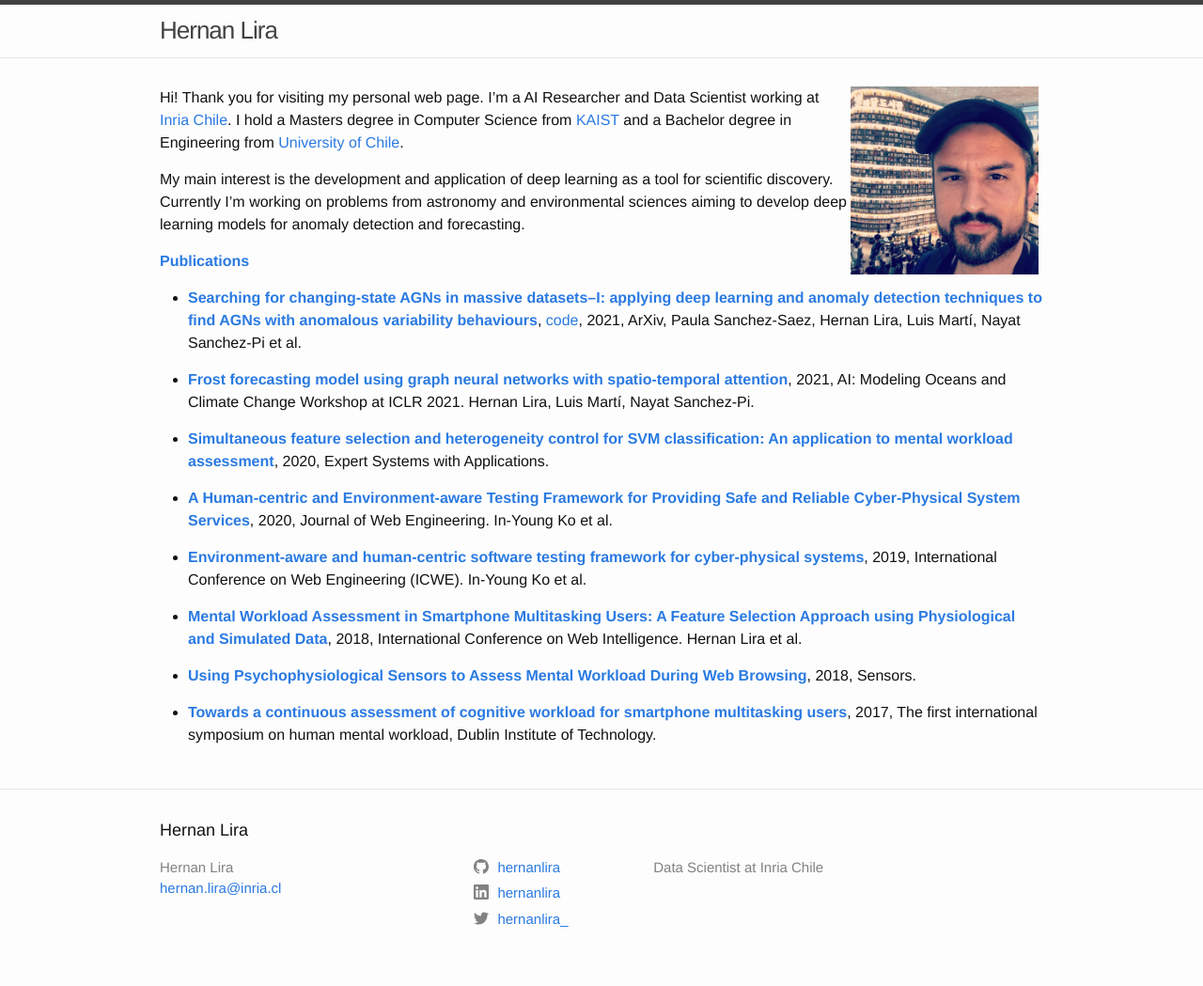
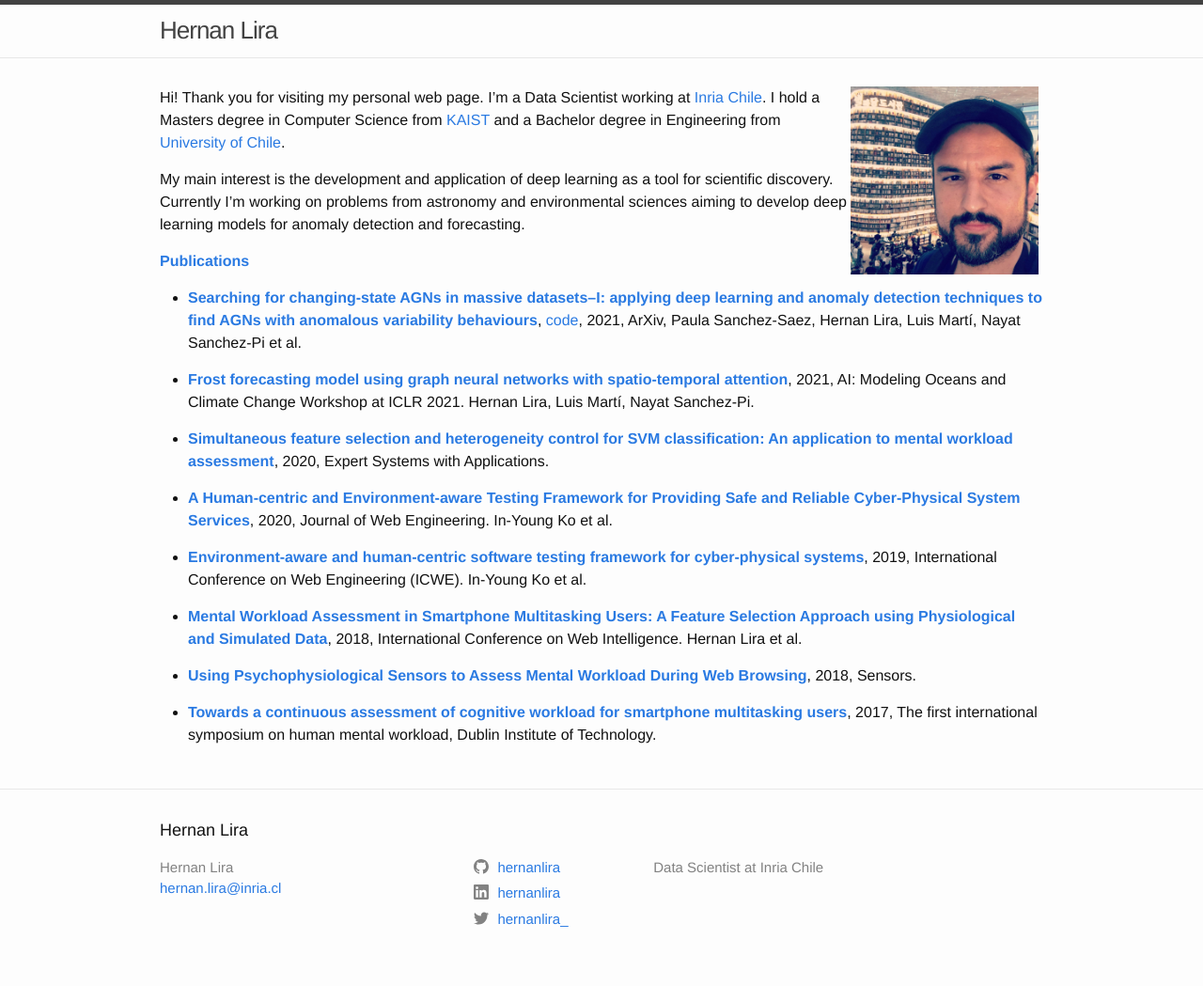
Before and after one commit to hernanlira/hernanlira.github.io, a Jekyll site: the page built from index.md, in a window 1280 px wide. Shown: the whole page at 94% size. Built offline with Jekyll 4.4.1, drawn with Linux system fonts in a browser that asks for light colours.

Commit message:
updating info

```diff
--- a/index.md
+++ b/index.md
@@ -9,7 +9,7 @@ layout: home
 ---
 
 ![Hernan](/assets/images/hernan.jpg){:class="img-responsive"}{:height="200px" width="200px"}{:style="float: right; margin-right: 5px"}
-Hi! Thank you for visiting my personal web page. I'm a AI Researcher and Data Scientist working at [Inria Chile](https://inria.cl/en). I hold a Masters degree in Computer Science from [KAIST](https://www.kaist.ac.kr/en/) and a Bachelor degree in Engineering from [University of Chile](https://www.uchile.cl/english).
+Hi! Thank you for visiting my personal web page. I'm a Data Scientist working at [Inria Chile](https://inria.cl/en). I hold a Masters degree in Computer Science from [KAIST](https://www.kaist.ac.kr/en/) and a Bachelor degree in Engineering from [University of Chile](https://www.uchile.cl/english).
 
 My main interest is the development and application of deep learning as a tool for scientific discovery. Currently I'm working on problems from astronomy and environmental sciences aiming to develop deep learning models for anomaly detection and forecasting.
 
```
